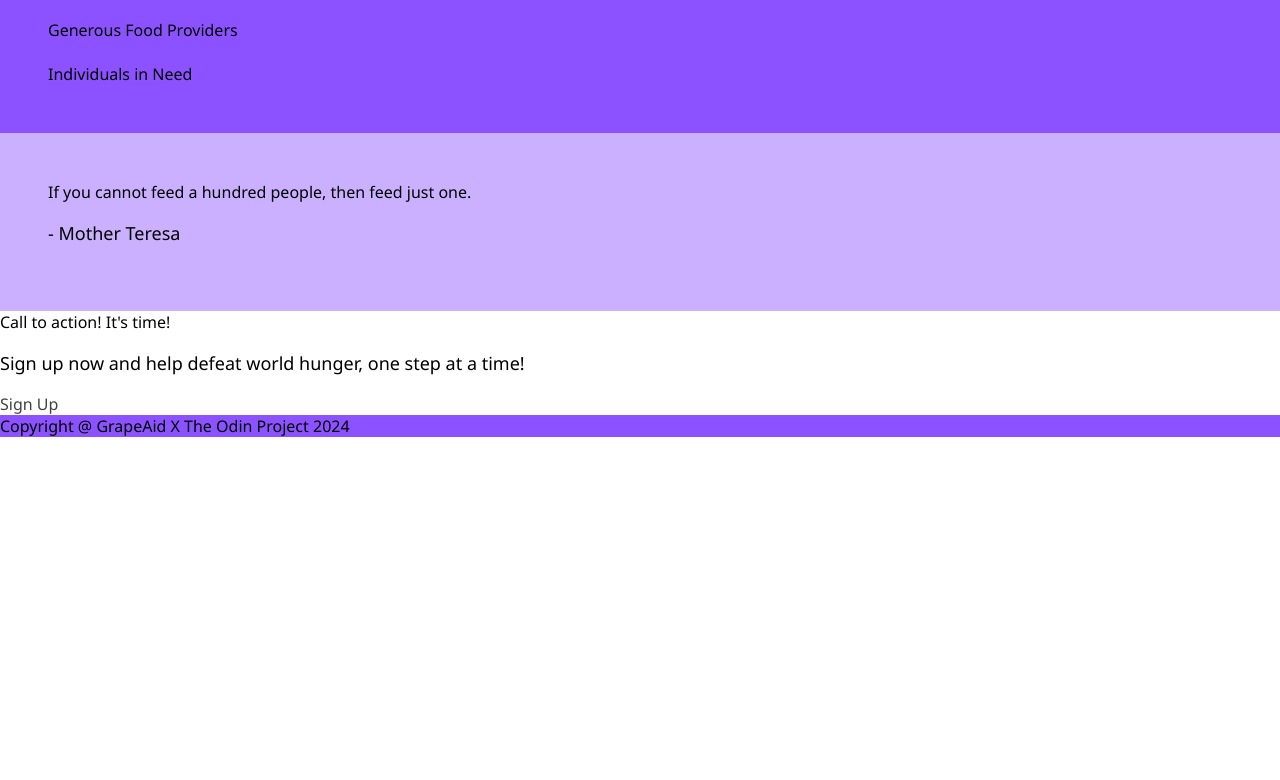
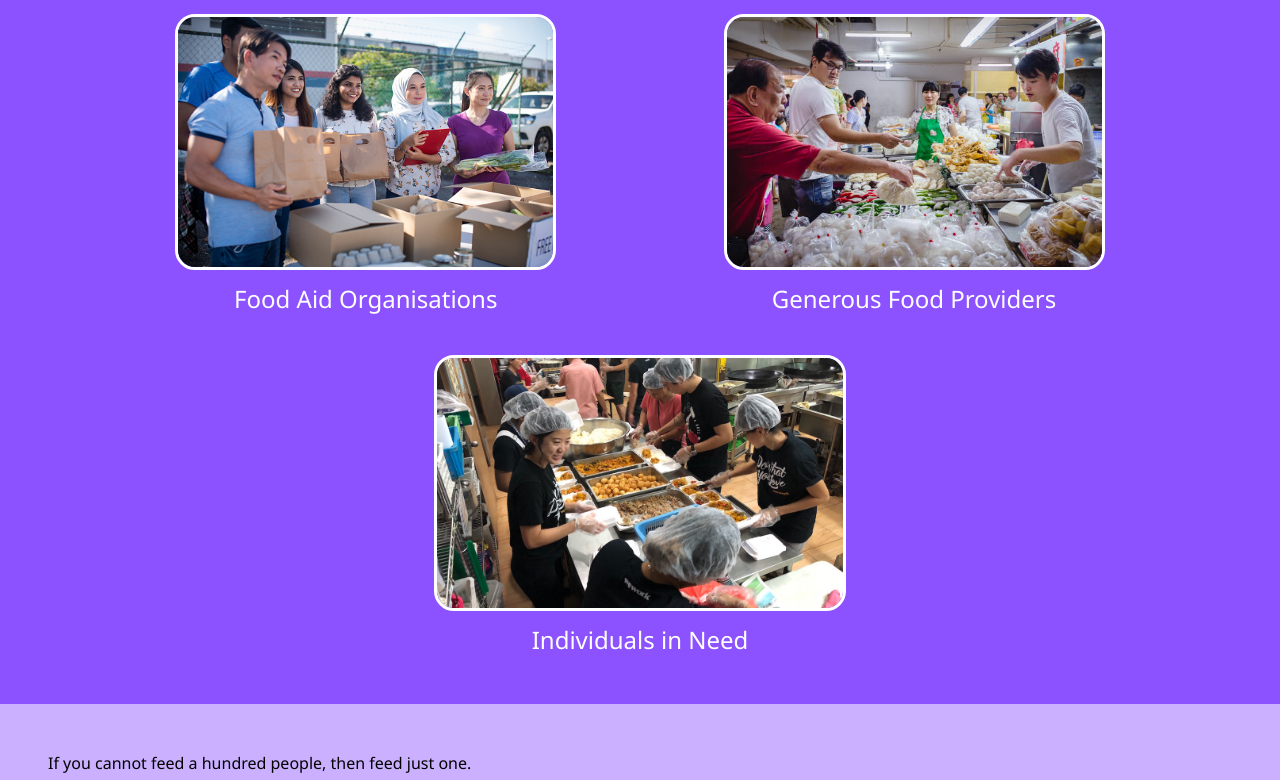
Before and after one commit to chloejann/odin-grapeaid, a plain HTML site: page src/index.html in a window 1280 px wide. Shown: the part 753-1533 px from the top of the page. Before the commit the page ends 1190 px from the top, so only its background shows below. Drawn offline with Linux system fonts and the light colour scheme.

Commit message:
carrying on with 2nd section

```diff
--- a/src/index.html
+++ b/src/index.html
@@ -9,7 +9,7 @@
   <body>
     <div class="nav">
       <img
-        src="/odin-grapeaid/img/grapeaidlogo.jpg"
+        src="../img/grapeaidlogo.jpg"
         alt="GrapeAid Logo"
         class="grapeAidLogo"
       />
@@ -33,22 +33,22 @@
         </p>
         <a class="signUpIntro" href="#">Sign Up</a>
         </div>
-        <img class="introImg" src="/odin-grapeaid/img/intro-pic.jpg">
+        <img class="introImg" src="../img/intro-pic.jpg">
       </div>
 
       <div class="information">
         <div class="infoTitle">Connecting Hearts, Sharing Meals</div>
         <div class="infoPics">
           <div class="eachInfoPic">
-            <img src="" />
+            <img src="../img/foodaidorg-pic.jpg" />
             <div class="infoText">Food Aid Organisations</div>
           </div>
           <div class="eachInfoPic">
-            <img src="" />
+            <img src="../img/foodprov-pic.jpg" />
             <div class="infoText">Generous Food Providers</div>
           </div>
           <div class="eachInfoPic">
-            <img src="" />
+            <img src="../img/inneed-pic.jpg" />
             <div class="infoText">Individuals in Need</div>
           </div>
         </div>
--- a/src/styles.css
+++ b/src/styles.css
@@ -4,6 +4,7 @@ body {
     margin: 0;
     padding: 0;
     min-height: 100vh;
+    min-width: 100vw;
     display: flex;
     flex-direction: column;
     justify-content: space-between;
@@ -14,6 +15,7 @@ body {
     display: flex;
     align-items: center;
     justify-content: space-between;
+    padding: 0 14px;
 }
 
 
@@ -35,6 +37,7 @@ p {
     font-size: 18px;
 }
 
+
 .content {
     display: flex;
     flex-direction: column;
@@ -46,7 +49,7 @@ p {
     display: flex;
     align-items: center;
     justify-content: center;
-    gap: 6%;
+    gap: 32px;
 }
 
 .greatAidTitle {
@@ -62,7 +65,6 @@ p {
 .introText {
     display: flex;
     flex-direction: column;
-    flex-wrap: wrap;
 }
 
 .signUpIntro {
@@ -76,6 +78,41 @@ p {
 
 .information {
     background-color: #8C52FF;
+    display: flex;
+    flex-direction: column;
+    align-items: center;
+    gap: 40px;
+    color: white;
+
+}
+
+.infoTitle {
+    font-size: 32px;
+    font-weight: bold;
+}
+
+.infoPics {
+    display: flex;
+    flex-wrap: wrap;
+    gap: 40px;
+    align-content: center;
+    justify-content:space-evenly;
+    font-size: 24px;
+
+}
+
+div.eachInfoPic img {
+    border-radius: 20px;
+    height: 250px;
+    width: auto;
+    border: 3px solid white;
+}
+
+.eachInfoPic {
+    display: flex;
+    flex-direction: column;
+    align-items: center;
+    gap: 12px;
 }
 
 .quote {
```
Also changed, not shown: img/foodaidorg-pic.jpg (added), img/foodprov-pic.jpg (added), img/inneed-pic.jpg (added).
